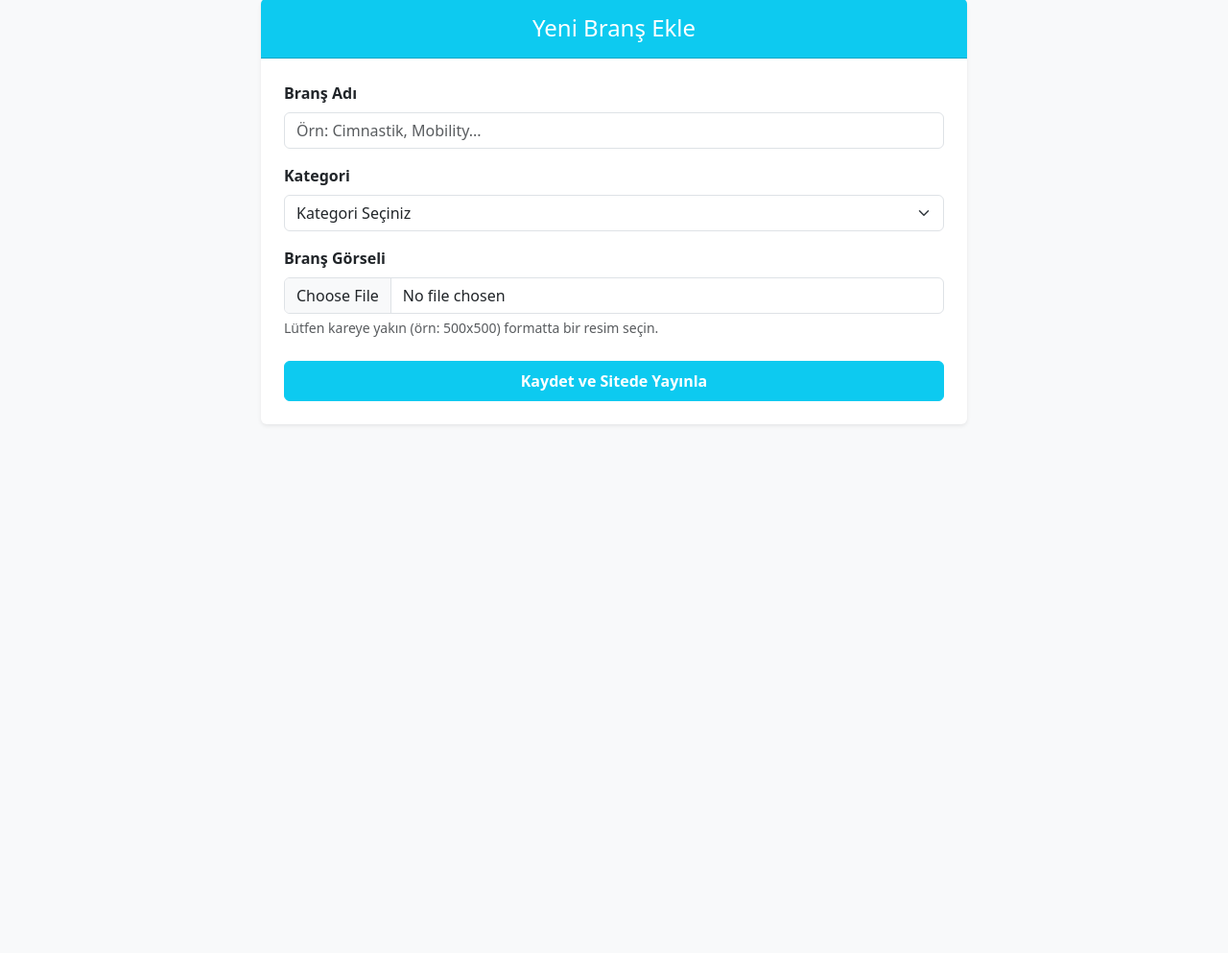
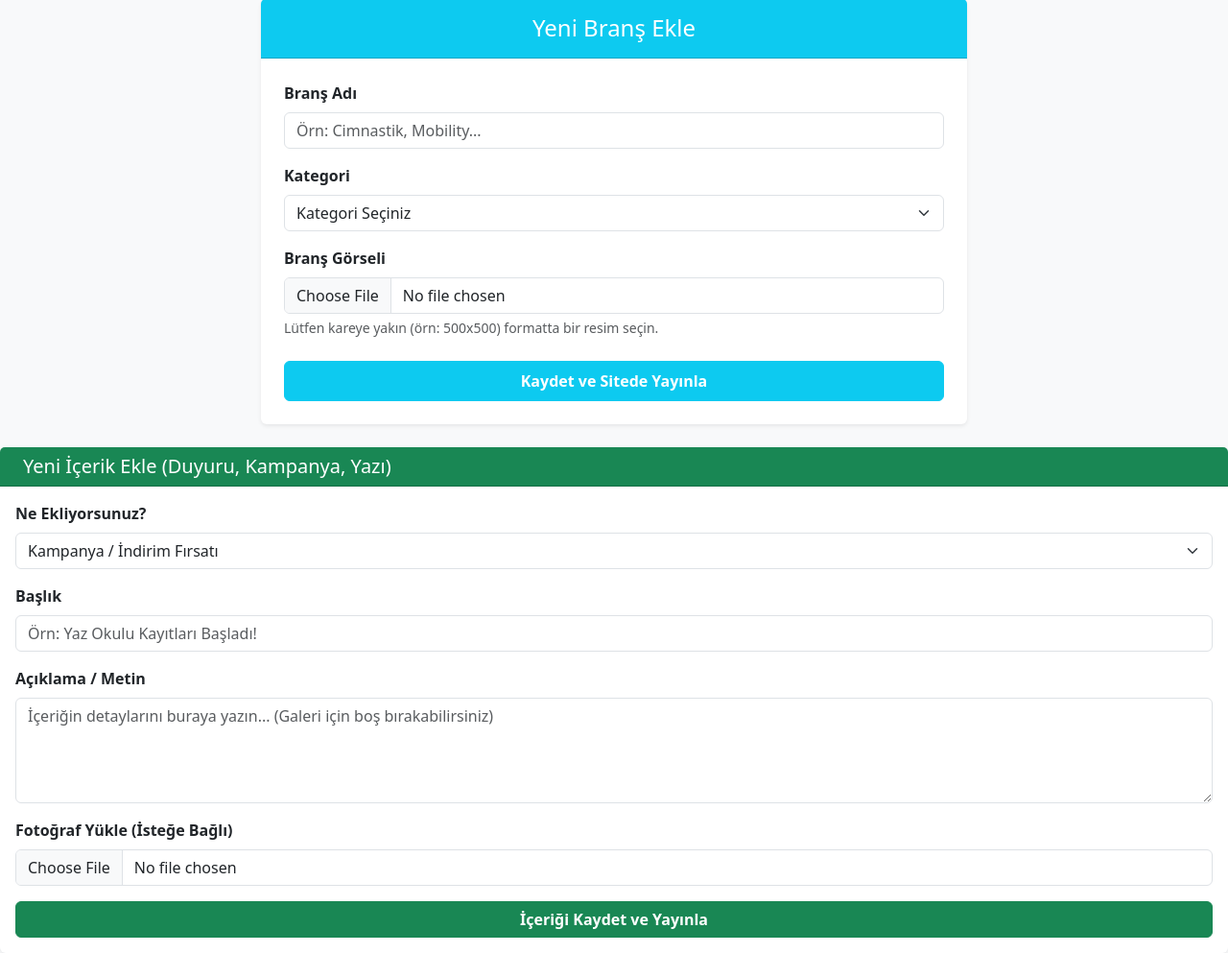
Before and after one commit to novartgymnastics/Novart, a Flask app: page /site_yonetimi in a window 1280 px wide. Shown: the part 49-1042 px from the top of the page at 96% size. Before the commit the page ends 492 px from the top, so only its background shows below. Run offline with Flask 3, Linux system fonts and the light colour scheme.

Commit message:
Update site.yonetimi.html

```diff
--- a/templates/site.yonetimi.html
+++ b/templates/site.yonetimi.html
@@ -58,6 +58,43 @@
             </div>
         </div>
     </div>
+    <!-- İÇERİK EKLEME KARTI (KAMPANYA, DUYURU, GALERİ) -->
+<div class="card mt-4 shadow-sm border-0">
+    <div class="card-header bg-success text-white">
+        <h5 class="mb-0"><i class="fa-solid fa-bullhorn me-2"></i>Yeni İçerik Ekle (Duyuru, Kampanya, Yazı)</h5>
+    </div>
+    <div class="card-body">
+        <form action="/icerik_ekle" method="POST" enctype="multipart/form-data">
+
+            <div class="mb-3">
+                <label class="form-label fw-bold">Ne Ekliyorsunuz?</label>
+                <select class="form-select" name="tip" required>
+                    <option value="kampanya">Kampanya / İndirim Fırsatı</option>
+                    <option value="duyuru">Duyuru / Haber</option>
+                    <option value="galeri">Sadece Fotoğraf (Galeri İçin)</option>
+                    <option value="hakkimizda">Hakkımızda / Genel Yazı</option>
+                </select>
+            </div>
+
+            <div class="mb-3">
+                <label class="form-label fw-bold">Başlık</label>
+                <input type="text" class="form-control" name="baslik" placeholder="Örn: Yaz Okulu Kayıtları Başladı!" required>
+            </div>
+
+            <div class="mb-3">
+                <label class="form-label fw-bold">Açıklama / Metin</label>
+                <textarea class="form-control" name="aciklama" rows="4" placeholder="İçeriğin detaylarını buraya yazın... (Galeri için boş bırakabilirsiniz)"></textarea>
+            </div>
+
+            <div class="mb-3">
+                <label class="form-label fw-bold">Fotoğraf Yükle (İsteğe Bağlı)</label>
+                <input type="file" class="form-control" name="resim">
+            </div>
+
+            <button type="submit" class="btn btn-success w-100 fw-bold">İçeriği Kaydet ve Yayınla</button>
+        </form>
+    </div>
+</div>
 <script>
     document.getElementById('bransEkleForm').addEventListener('submit', async function(e) {
         e.preventDefault(); // Sayfanın yenilenmesini engelle
```
